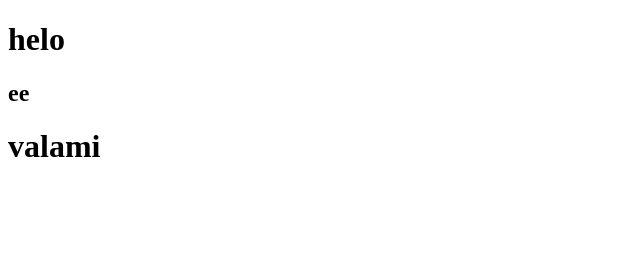
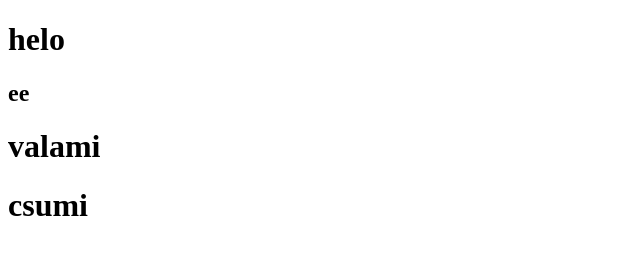
Before and after one commit to baalintka/oraimunka1208, a plain HTML site: page index.html in a window 1280 px wide. Shown: the whole page, without its empty margins (0-640 px from the left). Drawn offline with Linux system fonts and the light colour scheme.

Commit message:
kozosmunka

```diff
--- a/index.html
+++ b/index.html
@@ -9,4 +9,5 @@
     <h1>helo</h1>
     <h2>ee</h2>
     <h1>valami</h1>
+    <h1>csumi</h1>
 </html>
```
